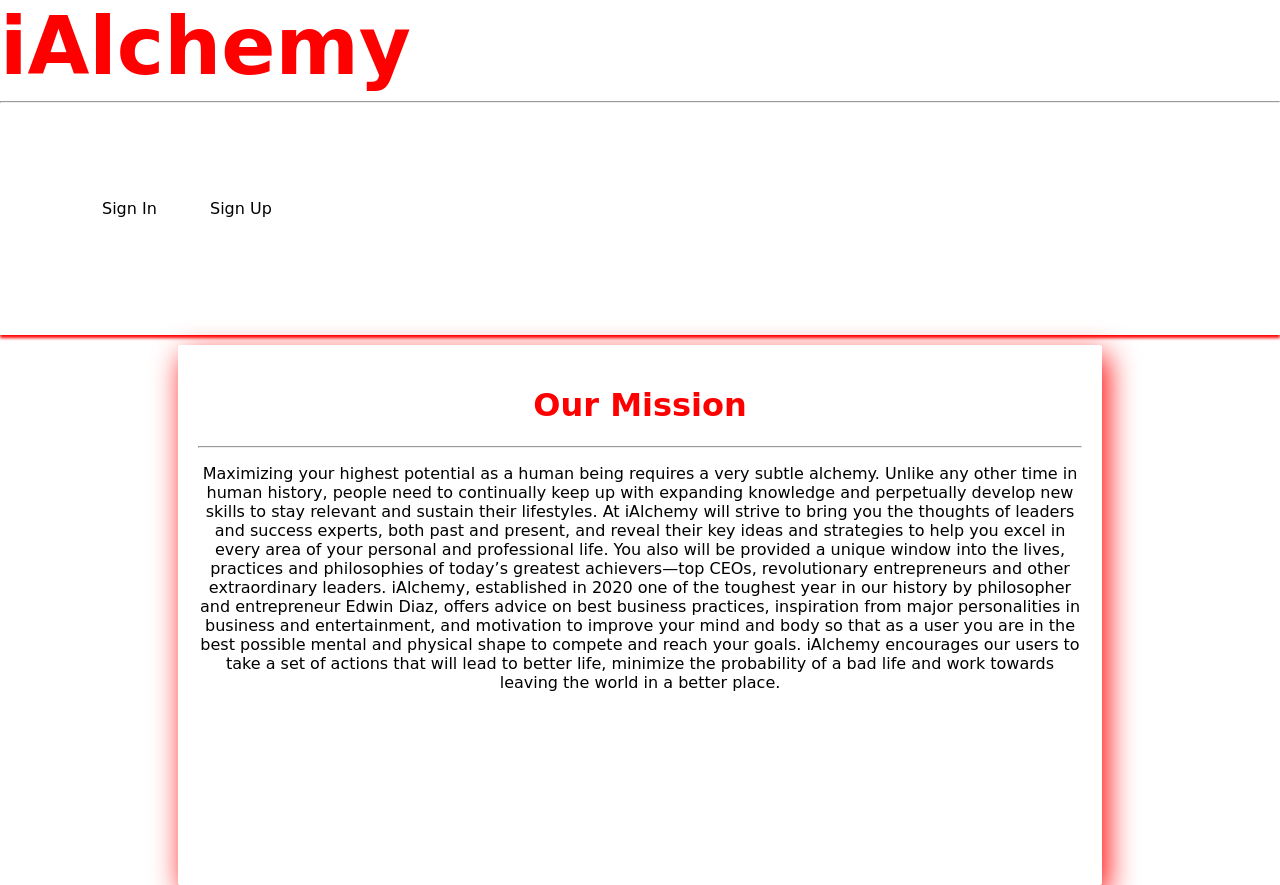
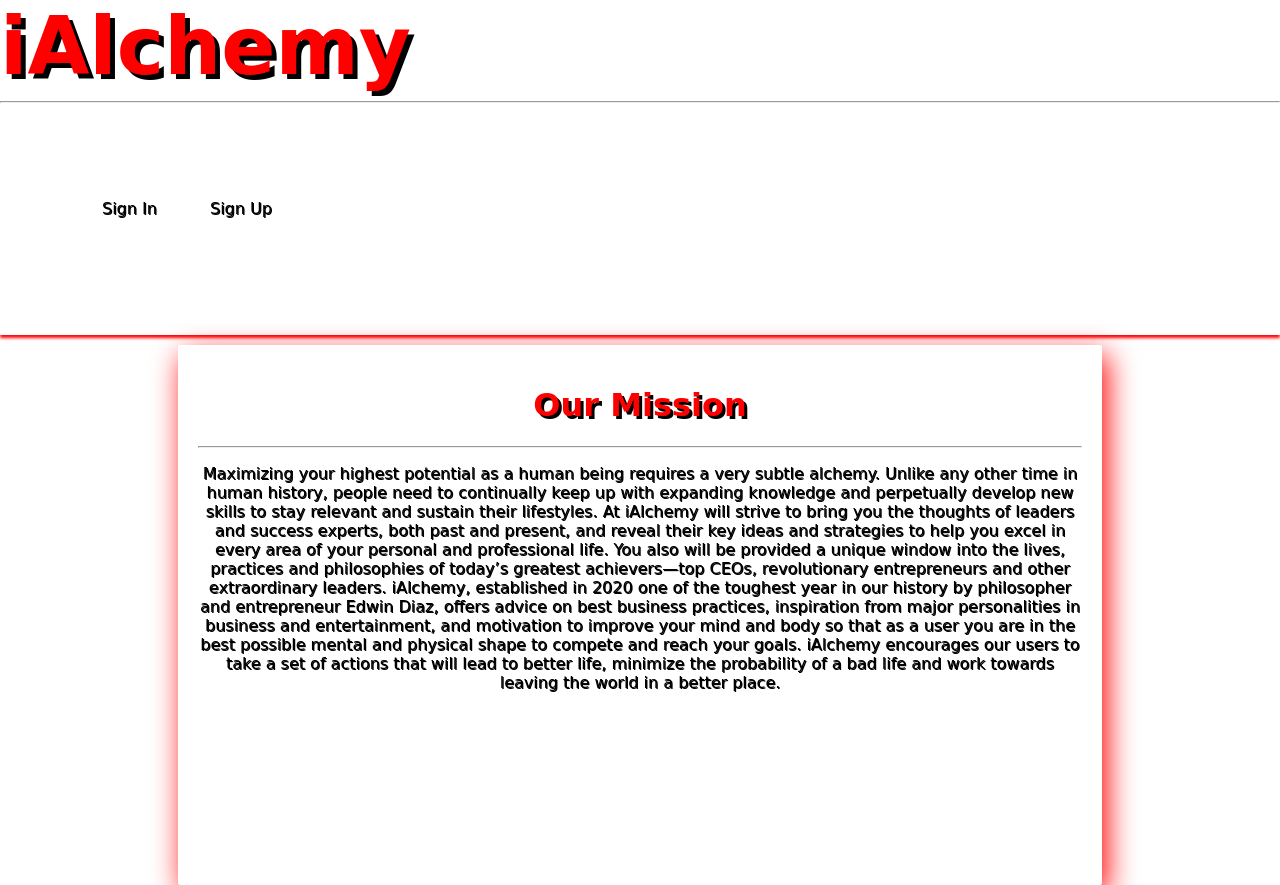
Before and after one commit to EEDS90/Personal-Development, a React (Create React App) app in the folder client/: page /AboutUs in a window 1280 px wide. Built offline with nearby package versions, Linux system fonts and the light colour scheme; no server answers; sample sign-in values are in the browser's storage.

Commit message:
completed css

```diff
--- a/client/src/components/Header.css
+++ b/client/src/components/Header.css
@@ -16,6 +16,7 @@
   align-items: center;
   width: 100px;
   height: 130px;
+  text-shadow: 1px 1px #000000;
 }
 
 a:hover {
@@ -33,6 +34,7 @@
 }
 
 .title {
+  text-shadow: 5px 5px #000000;
   width: 10rem;
   font-weight: 700;
   font-size: 80px;
@@ -70,4 +72,5 @@
   margin-left: -55%;
   text-decoration: none;
   background-color:white;
+  text-shadow: 1px 1px #000000;
 }
--- a/client/src/screens/AboutUs.css
+++ b/client/src/screens/AboutUs.css
@@ -1,5 +1,6 @@
 .container {
   width: 69vw;
+  text-shadow: 1px 1px #000000;
   height: 500px;
   margin: 0 auto;
   border-radius: 2px;
@@ -10,4 +11,5 @@
 
 .mission {
   color:rgb(255, 0, 0);
+  text-shadow: 3px 3px #000000;
 }
--- a/client/src/screens/Comments.css
+++ b/client/src/screens/Comments.css
@@ -20,6 +20,7 @@
   color: rgb(255, 0, 0);
   justify-content: center;font-weight: 700;
   font-size: 30px;
+  text-shadow: 2px 2px #fcf8f8;
 }
 .comment4 {
   box-shadow: 4px 4px 6px 0;
@@ -29,13 +30,14 @@
 
 .comment3 {
   padding: 20px;
+  text-shadow: 2px 2px #000000;
 }
 
 .buttons-crud{
   display: flex ;
   flex-direction: row;
   justify-content: center;
-  /* margin: 0 auto; */
+
 }
 
 .edit-button {
--- a/client/src/screens/Home.css
+++ b/client/src/screens/Home.css
@@ -2,6 +2,7 @@
   font-weight: 700;
   font-size: 30px;
   color: rgb(255, 0, 0);
+  text-shadow: 1px 1px #000000;
 }
 
 .image {
--- a/client/src/screens/Questions.css
+++ b/client/src/screens/Questions.css
@@ -31,7 +31,7 @@
 
 .question_text {
   font-weight: 700;
-  font-size: 25px;
+  font-size: 30px;
   margin-bottom: 20px;
 }
 
```
Also changed, not shown: 1 other file (tests, documents, lock files or other folders).
